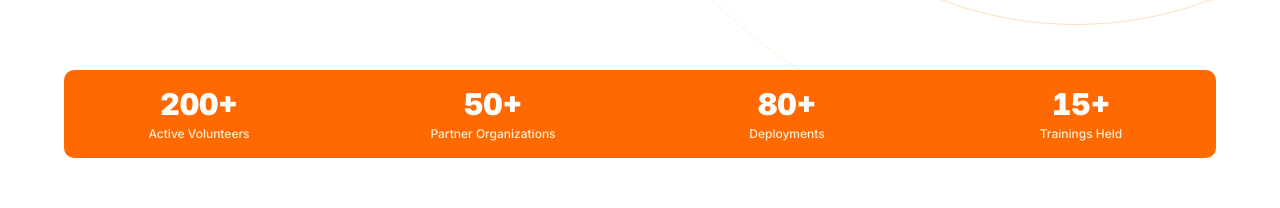
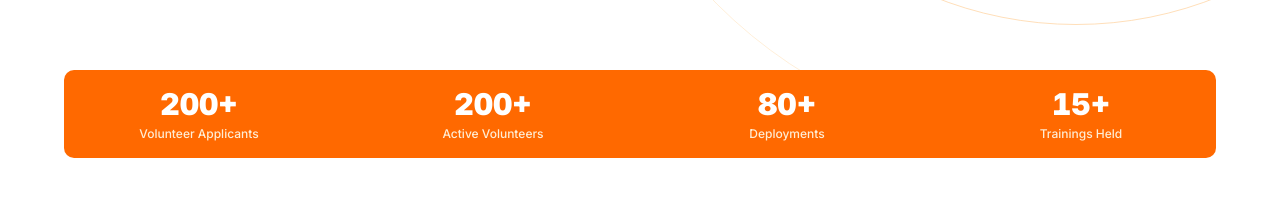
Before and after one commit to grian-gajila/mdrrmo, a Next.js app: page / in a window 1280 px wide. Shown: the part 584-792 px from the top of the page. Built offline with nearby package versions, Linux system fonts and the light colour scheme.

Commit message:
chore: update stats

```diff
--- a/src/components/landing-page/sections/requirements-section.tsx
+++ b/src/components/landing-page/sections/requirements-section.tsx
@@ -1,4 +1,4 @@
-import { AlertTriangle, Award, FileText, Heart, IdCard } from 'lucide-react';
+import { AlertTriangle, Award, IdCard } from 'lucide-react';
 
 const RequirementsSection = () => {
   return (
--- a/src/components/landing-page/sections/stats-section.tsx
+++ b/src/components/landing-page/sections/stats-section.tsx
@@ -3,8 +3,8 @@ const StatsSection = () => {
     <section className="lg:px-6 md:px-6 sm:px-6">
       <div className="mx-auto grid grid-cols-2 gap-x-6 py-4 sm:rounded-lg md:rounded-lg lg:rounded-lg max-w-6xl bg-orange-500 gap-y-8 text-center text-white sm:grid-cols-4">
         {[
+          { value: '200+', label: 'Volunteer Applicants' },
           { value: '200+', label: 'Active Volunteers' },
-          { value: '50+', label: 'Partner Organizations' },
           { value: '80+', label: 'Deployments' },
           { value: '15+', label: 'Trainings Held' },
         ].map((s) => (
```
